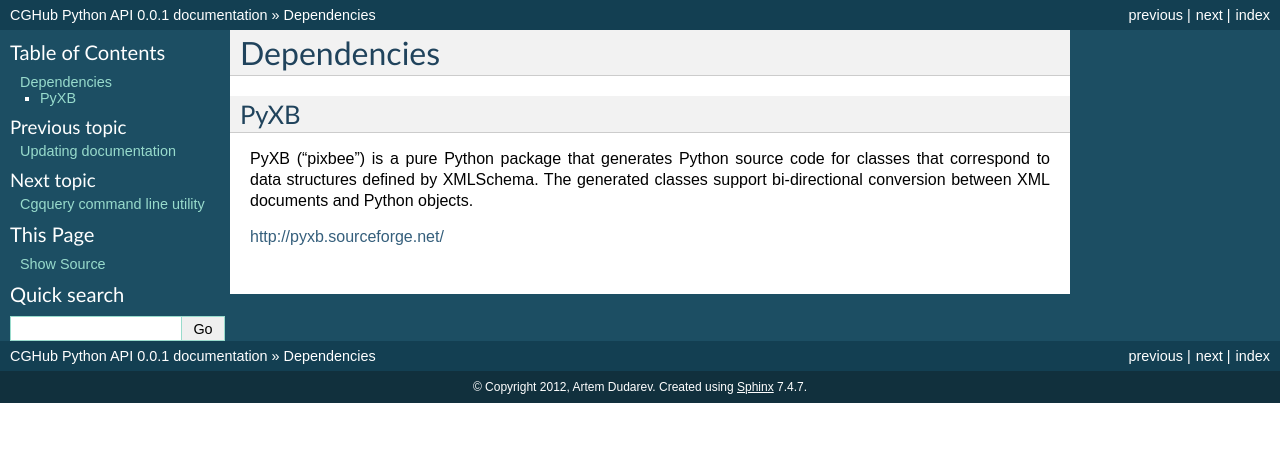
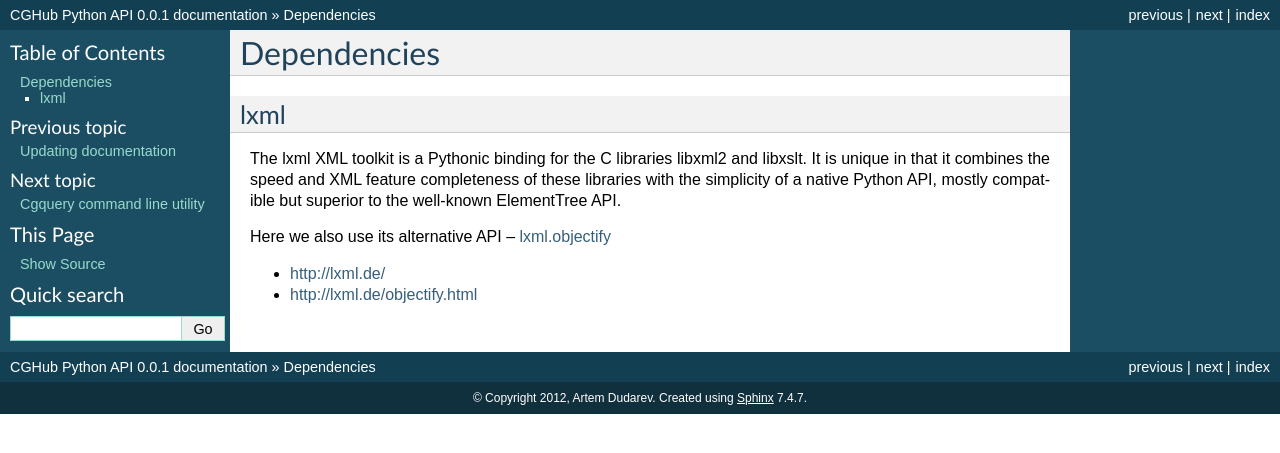
Before and after one commit to dudarev/cghub, a Sphinx documentation site: the page built from cghub_api/docs/source/dependencies.rst, in a window 1280 px wide. Shown: the top 453 px of the page. Built offline with Sphinx 7.4.7, drawn with Linux system fonts in a browser that asks for light colours.

Commit message:
ticket:37 replaced dependancy of pyxb with lxml in the docs

```diff
--- a/cghub_api/docs/source/dependencies.rst
+++ b/cghub_api/docs/source/dependencies.rst
@@ -4,9 +4,12 @@ Dependencies
 ============================================
 
 -----
-PyXB
+lxml
 -----
 
-PyXB (“pixbee”) is a pure Python package that generates Python source code for classes that correspond to data structures defined by XMLSchema. The generated classes support bi-directional conversion between XML documents and Python objects.
+The lxml XML toolkit is a Pythonic binding for the C libraries libxml2 and libxslt. It is unique in that it combines the speed and XML feature completeness of these libraries with the simplicity of a native Python API, mostly compatible but superior to the well-known ElementTree API.
 
-http://pyxb.sourceforge.net/
+Here we also use its alternative API -- `lxml.objectify <http://lxml.de/objectify.html>`__
+
+- http://lxml.de/
+- http://lxml.de/objectify.html
```
